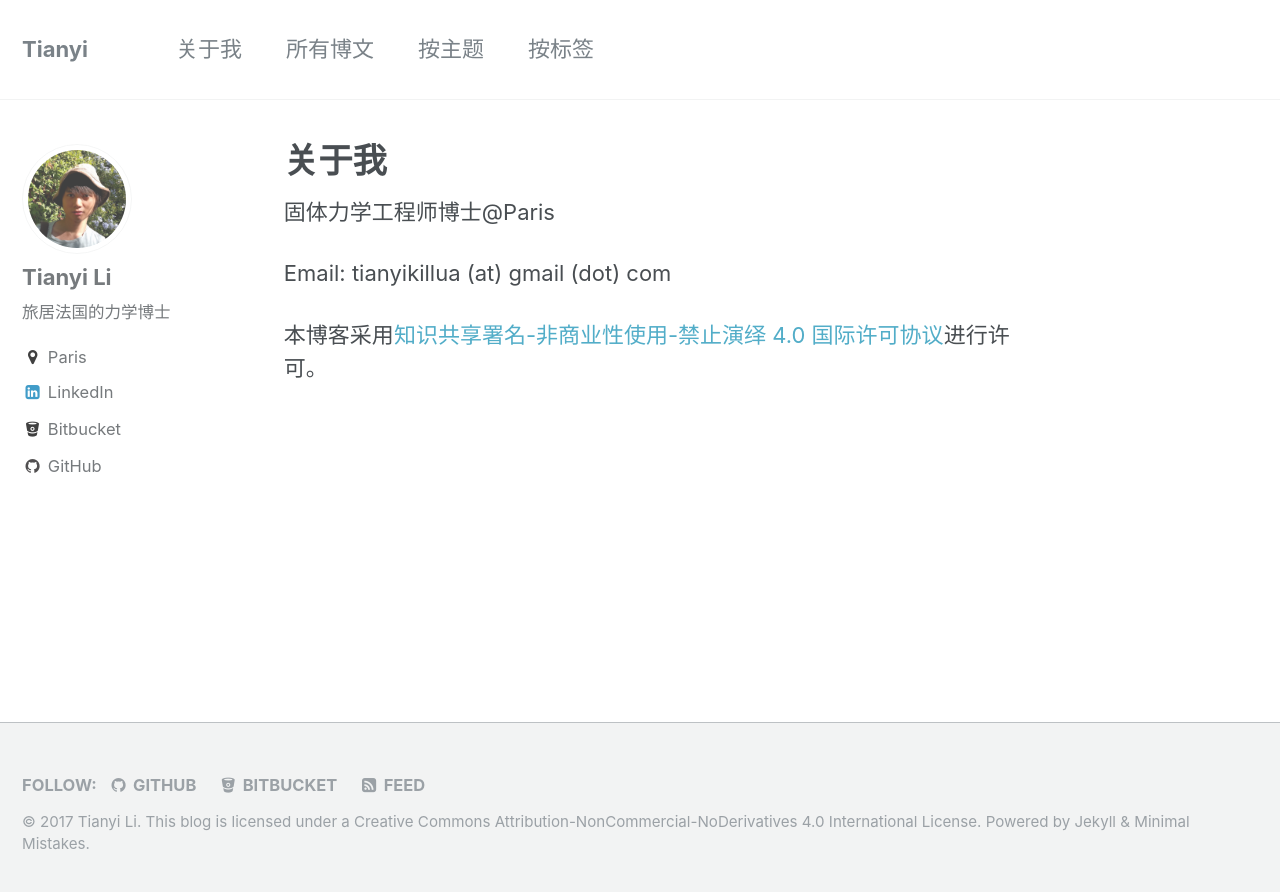
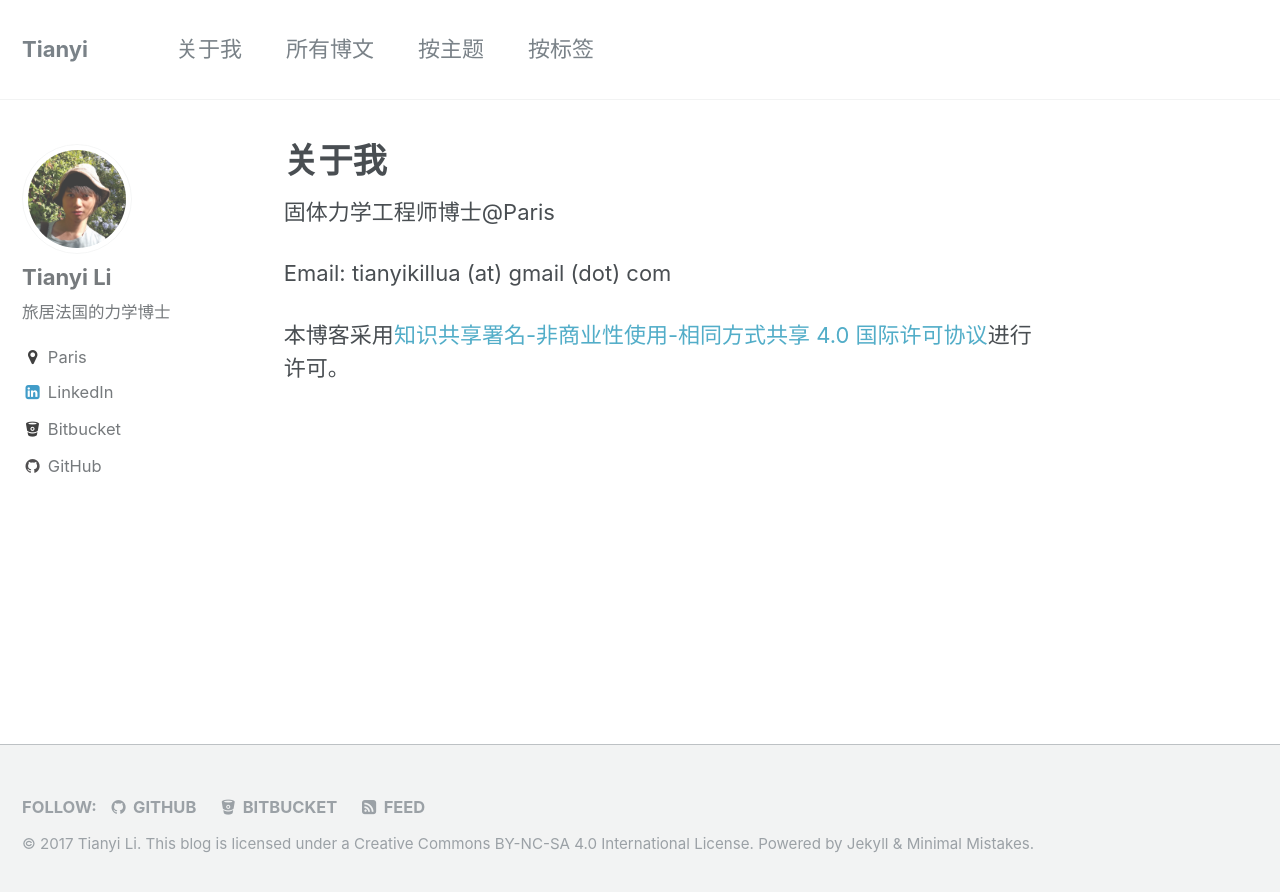
Before and after one commit to tianyikillua/tianyikillua.github.io, a Jekyll site: the page built from _pages/about.md, in a window 1280 px wide. Shown: the top 892 px of the page. Built offline with Jekyll 4.4.1, drawn with Linux system fonts in a browser that asks for light colours.

Commit message:
change copyright

```diff
--- a/_includes/footer.html
+++ b/_includes/footer.html
@@ -19,4 +19,4 @@
   </ul>
 </div>
 
-<div class="page__footer-copyright">&copy; {{ site.time | date: '%Y' }} {{ site.name | default: site.title }}. This blog is licensed under a <a rel="license" href="http://creativecommons.org/licenses/by-nc-nd/4.0/">Creative Commons Attribution-NonCommercial-NoDerivatives 4.0 International License</a>. {{ site.data.ui-text[site.locale].powered_by | default: "Powered by" }} <a href="http://jekyllrb.com" rel="nofollow">Jekyll</a> &amp; <a href="https://mademistakes.com/work/minimal-mistakes-jekyll-theme/" rel="nofollow">Minimal Mistakes</a>.</div>
+<div class="page__footer-copyright">&copy; {{ site.time | date: '%Y' }} {{ site.name | default: site.title }}. This blog is licensed under a <a rel="license" href="http://creativecommons.org/licenses/by-nc-sa/4.0/">Creative Commons BY-NC-SA 4.0 International License</a>. {{ site.data.ui-text[site.locale].powered_by | default: "Powered by" }} <a href="http://jekyllrb.com" rel="nofollow">Jekyll</a> &amp; <a href="https://mademistakes.com/work/minimal-mistakes-jekyll-theme/" rel="nofollow">Minimal Mistakes</a>.</div>
--- a/_pages/about.md
+++ b/_pages/about.md
@@ -7,4 +7,4 @@ permalink: /about/
 
 Email: tianyikillua (at) gmail (dot) com
 
-本博客采用[知识共享署名-非商业性使用-禁止演绎 4.0 国际许可协议](http://creativecommons.org/licenses/by-nc-nd/4.0)进行许可。
+本博客采用[知识共享署名-非商业性使用-相同方式共享 4.0 国际许可协议](http://creativecommons.org/licenses/by-nc-sa/4.0)进行许可。
```
